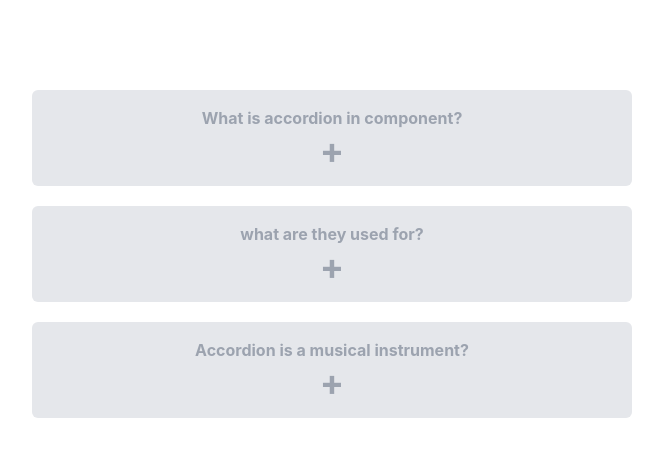
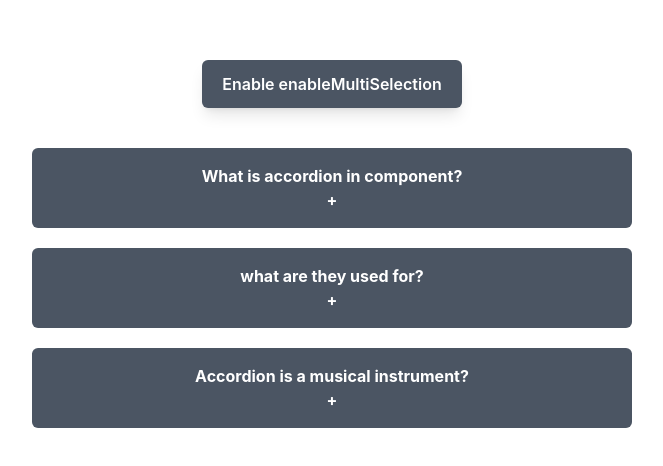
Before and after one commit to code-simplifier-mahbub/react-multiple-project, a React (Create React App) app: page / in a window 1280 px wide. Shown: the part 156-622 px from the top of the page, without its empty margins (308-971 px from the left). Built offline with nearby package versions, Linux system fonts and the light colour scheme.

Commit message:
single and multiple selection Accrodian completed

```diff
--- a/src/component/Accordian/Accordian.js
+++ b/src/component/Accordian/Accordian.js
@@ -1,42 +1,76 @@
 import React, { useState } from "react";
-import data from "./data";
+import data from "../Data/data";
 
 const Accordion = () => {
-  const [selected, setSelected] = useState("");
-  const [toggleButton, setToggleButton] = useState("+");
+  const [selected, setSelected] = useState(null);
+  const [enableMultiSelection, setEnableMultiSelection] = useState(false);
+  const [multiple, setMultiple] = useState([]);
 
-  const handleAccordian = (currentId) => {
-    const toggleValue = currentId !== selected ? "-" : "+";
-    setToggleButton(toggleValue);
-    setSelected(currentId === selected ? null : currentId);
+  const handleSingleSelection = (getSelectedId) => {
+    setSelected(getSelectedId === selected ? null : getSelectedId);
+  };
+  const handleMultiSelection = (getCurrentId) => {
+    let copyMultiple = [...multiple];
+    const findIndexOfCurrentId = copyMultiple.indexOf(getCurrentId);
+    console.log(findIndexOfCurrentId);
+    if (findIndexOfCurrentId === -1) {
+      copyMultiple.push(getCurrentId);
+    } else {
+      copyMultiple.splice(findIndexOfCurrentId, 1);
+    }
+    setMultiple(copyMultiple);
   };
 
+  console.log(selected, enableMultiSelection, multiple);
+
   return (
+    <>
       <div className="h-screen flex justify-center items-center flex-col">
+        <div className="mb-5">
+          <button
+            onClick={() => setEnableMultiSelection(!enableMultiSelection)}
+            className="px-5 py-3 bg-gray-600 text-white font-semibold rounded-md shadow-lg"
+          >
+            Enable enableMultiSelection
+          </button>
+        </div>
         {data && data.length > 0 ? (
-        data.map((dataItem) => (
-          <div key={dataItem.id}>
+          data.map((item) => (
+            <div key={item.id}>
               <div
-              onClick={() => handleAccordian(dataItem.id)}
-              className="bg-gray-200 mt-5 w-[600px] p-4 text-md font-bold text-gray-400 rounded-md"
+                onClick={
+                  enableMultiSelection
+                    ? () => handleMultiSelection(item.id)
+                    : () => handleSingleSelection(item.id)
+                }
+                className="bg-gray-600 mt-5 w-[600px] p-4 text-md font-bold text-white rounded-md"
               >
-              <h3>{dataItem.question}</h3>
-              <span className="font-bold text-4xl">{toggleButton}</span>
+                <h3>{item.question}</h3>
+                <span>+</span>
               </div>
-            {/*handler add for show hide accordian data*/}
-            {selected !== dataItem.id ? null : (
-              <div className="bg-gray-200 mt-2 p-4 text-gray-600 font-bold">
-                {dataItem.answer}
+              {enableMultiSelection
+                ? multiple.indexOf(item.id) !== -1 && (
+                    <div className="bg-gray-300 mt-2 p-4 text-gray-700 font-bold">
+                      {item.answer}
+                    </div>
+                  )
+                : selected === item.id && (
+                    <div className="bg-gray-300 mt-2 p-4 text-gray-700 font-bold">
+                      {item.answer}
                     </div>
                   )}
+              {/* {selected === item.id || multiple.indexOf(item.id) !== -1 ? (
+                <div className="bg-gray-300 mt-2 p-4 text-gray-700 font-bold">
+                  {item.answer}
+                </div>
+              ) : null} */}
             </div>
           ))
         ) : (
-        <div>
-          <h5>data not found</h5>
-        </div>
+          <div></div>
         )}
       </div>
+    </>
   );
 };
 
```
Also changed, not shown: src/component/Data/data.js (renamed from src/component/Accordian/data.js). Lines whose indentation alone changed are shown as unchanged.
